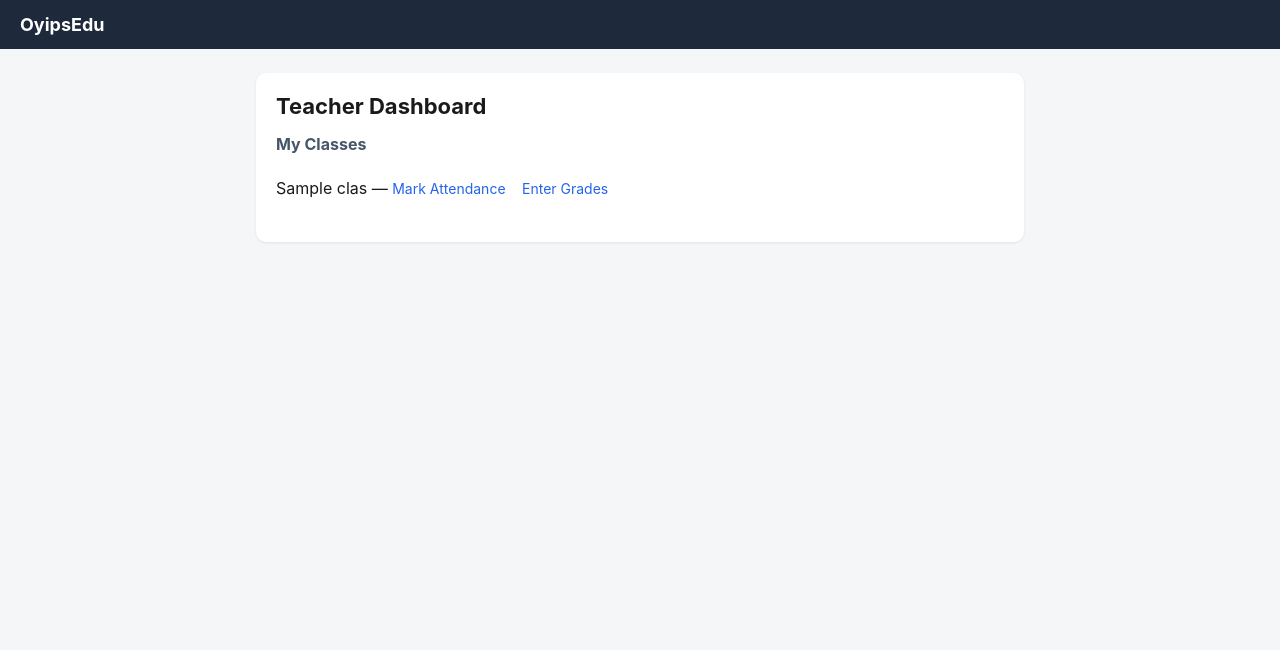
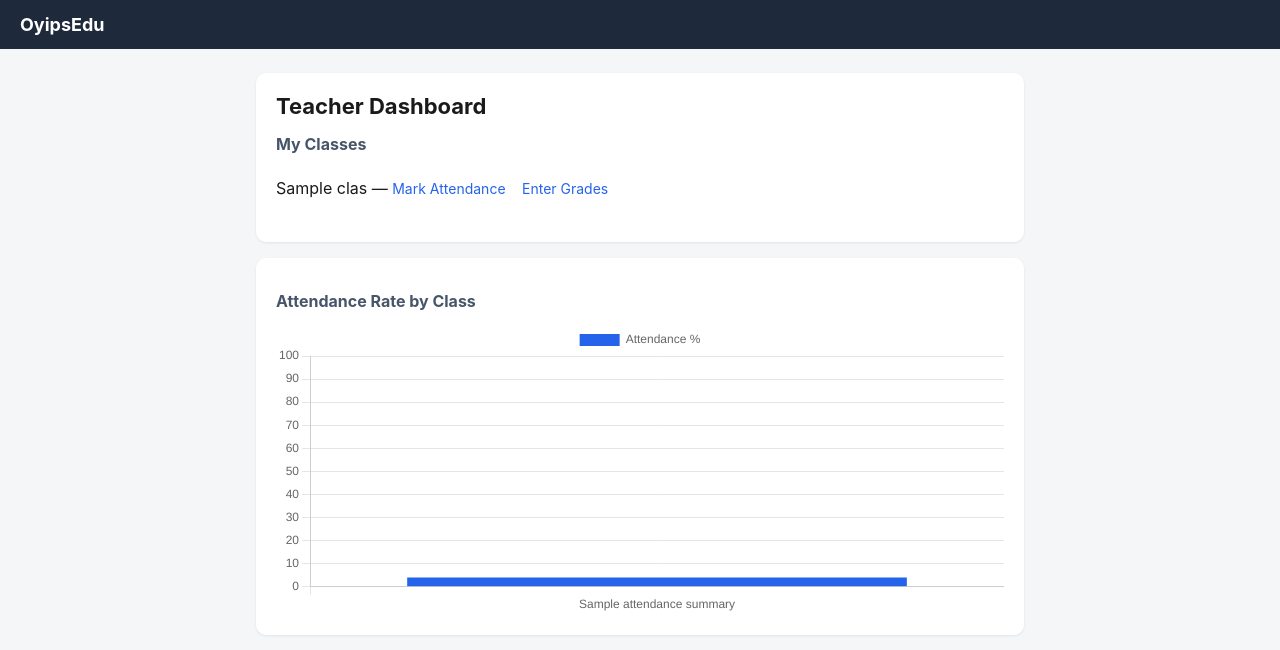
Before and after one commit to Oyips/School_Admin, a Django app: template app/school_app/templates/school_app/dashboard_teacher.html in a window 1280 px wide. Shown: the top 650 px of the page. Run offline with Django 5.2, Linux system fonts and the light colour scheme; tables that the repository leaves empty hold one stand-in row (values such as "Sample post"); the template is opened without the code that fills it: values that come from a table or form of the project are taken from there, most other values are stand-ins (such as "Sample title", 1, 10 or a date in 2020).

Commit message:
update app/school_app/templates/school_app/dashboard_teacher.html

```diff
--- a/app/school_app/templates/school_app/dashboard_teacher.html
+++ b/app/school_app/templates/school_app/dashboard_teacher.html
@@ -13,4 +13,24 @@
     {% endfor %}
   </ul>
 </div>
+
+<div class="card">
+  <h2>Attendance Rate by Class</h2>
+  <canvas id="attendanceChart" height="120"></canvas>
+</div>
+
+<script src="https://cdn.jsdelivr.net/npm/chart.js@4"></script>
+<script>
+  const labels = [{% for a in attendance_summary %}"{{ a.name }}",{% endfor %}];
+  const rates = [{% for a in attendance_summary %}{{ a.rate }},{% endfor %}];
+
+  new Chart(document.getElementById('attendanceChart'), {
+    type: 'bar',
+    data: {
+      labels: labels,
+      datasets: [{ label: 'Attendance %', data: rates, backgroundColor: '#2563eb' }]
+    },
+    options: { scales: { y: { beginAtZero: true, max: 100 } } }
+  });
+</script>
 {% endblock %}
```
